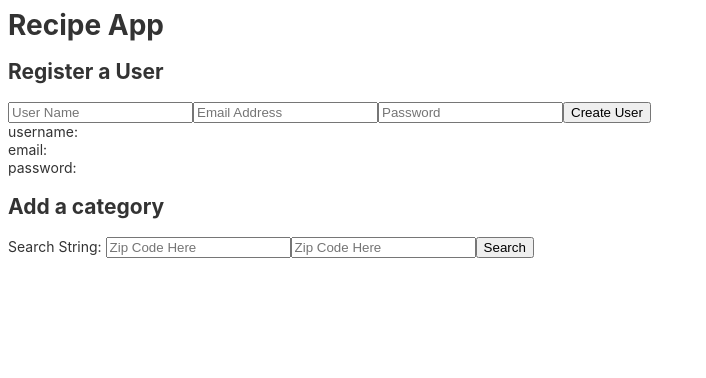
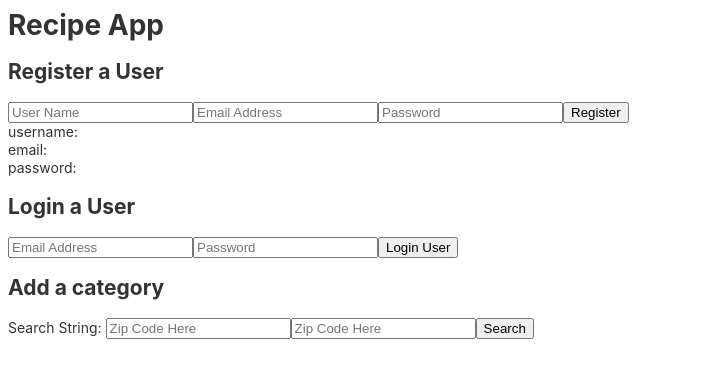
Before and after one commit to marcwright/angular-springboot-recipe-app, an Angular app: page / in a window 1280 px wide. Shown: the top 378 px of the page, without its empty margins (0-706 px from the left). Built offline with nearby package versions, Linux system fonts and the light colour scheme.

Commit message:
login working

```diff
--- a/src/app/recipes/recipes.component.html
+++ b/src/app/recipes/recipes.component.html
@@ -3,11 +3,23 @@
   <input [(ngModel)]="userName" type="text" placeholder="User Name"/>
   <input [(ngModel)]="emailAddress" type="text" placeholder="Email Address"/>
   <input [(ngModel)]="password" type="text" placeholder="Password"/>
-  <input (click)="handleCreateUserSubmit()" type="submit" value="Create User"/>
+  <input (click)="handleUserRegister()" type="submit" value="Register"/>
 </section>
 username: {{userName}}<br/>
 email: {{emailAddress}}<br/>
 password: {{password}}<br/>
+
+<section>
+<h2>Login a User</h2>
+<input [(ngModel)]="emailAddress" type="text" placeholder="Email Address"/>
+<input [(ngModel)]="password" type="text" placeholder="Password"/>
+<input (click)="handleUserLogin()" type="submit" value="Login User"/>
+</section>
+
+<div *ngIf="this.token">
+  CURRENT USER: {{this.emailAddress}}
+</div>
+
 <section>
   <h2>Add a category</h2>
   Search String: {{zip}}
--- a/src/app/recipes/recipes.component.ts
+++ b/src/app/recipes/recipes.component.ts
@@ -12,43 +12,28 @@ export class RecipesComponent implements OnInit {
   emailAddress: string;
   password: string;
   zip: string;
+  token: string;
+  currentUser: {};
 
-  handleCreateUserSubmit(): void {
-
-    const token = "eyJhbGciOiJIUzI1NiJ9.eyJzdWIiOiJtYXJjLndyaWdodEBnbWFpbC5jb20iLCJleHAiOjE2MTc5Mzg4NzIsImlhdCI6MTYxNzkwMjg3Mn0.zr-9mSxZPNwuksYnwiMVjoCAasbmLxd_gB1PehnXxkY";
-    // const httpOptions = {
-    //   headers: new HttpHeaders({
-    //     'Content-Type':  'application/json',
-    //     'Access-Control-Allow-Origin': '*',
-    //     'Access-Control-Allow-Methods': 'DELETE, POST, GET, OPTIONS',
-    //     'Access-Control-Allow-Headers': 'Content-Type, Access-Control-Allow-Headers, Authorization, X-Requested-With'
-    //     // Authorization: 'my-auth-token'
-    //   })
-    // };
-
-    // const httpOptions = {
-    //   headers: new HttpHeaders({
-    //     'Content-Type':  'application/json',
-    //     'Access-Control-Allow-Origin': '*',
-    //     'Access-Control-Allow-Methods': 'DELETE, POST, GET, OPTIONS',
-    //     'Access-Control-Allow-Headers': 'Content-Type, Access-Control-Allow-Headers, Authorization, X-Requested-With',
-    //     Authorization: token
-    //   })
-    // };
-
+  handleUserRegister(): void {
     const newUser = {userName: this.userName, emailAddress: this.emailAddress, password: this.password};
     console.log(newUser);
     this.http
       .post(`https://fathomless-falls-90499.herokuapp.com/auth/users/register`, newUser)
       .toPromise()
-      .then(response => console.log(JSON.stringify(response)));
+      .then(response => console.log(response));
+  }
 
-    // const newUser = {userName: this.userName, emailAddress: this.emailAddress, password: this.password};
-    // console.log(newUser);
-    // this.http
-    //   .get(`https://floating-beyond-06948.herokuapp.com/api/categories`, httpOptions)
-    //   .toPromise()
-    //   .then(response => console.log(JSON.stringify(response)));
+  handleUserLogin(): void {
+    const user = {email: this.emailAddress, password: this.password};
+    console.log(user);
+    this.http
+      .post(`https://fathomless-falls-90499.herokuapp.com/auth/users/login`, user)
+      .toPromise()
+      .then(response => {
+        this.token = response['jwt'];
+        console.log(response, this.token);
+      });
   }
 
 
```
